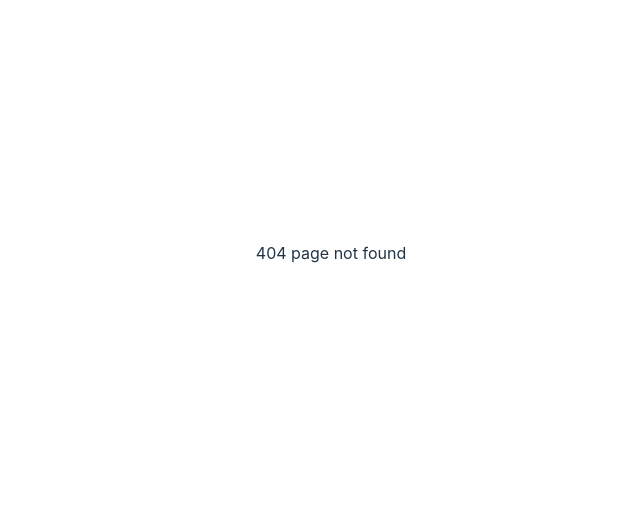
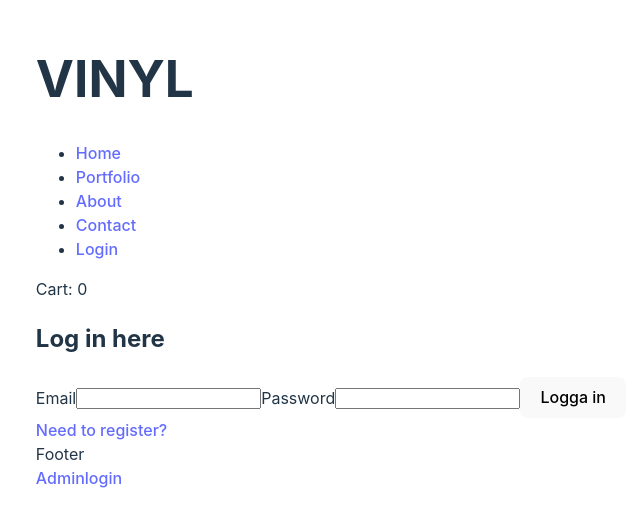
Before and after one commit to jennikaelisson/vinyl-shop, a React (Vite) app in the folder client/: page /login in a window 1280 px wide. Before the commit this address had no page. Shown: the part 147-674 px from the top of the page, without its empty margins (309-949 px from the left). Built offline with nearby package versions, Linux system fonts and the light colour scheme.

Commit message:
cart, customer login & registration done in client

```diff
--- /dev/null
+++ b/client/src/Context/CartContext.tsx
@@ -0,0 +1,70 @@
+import {
+    PropsWithChildren,
+    createContext,
+    useContext,
+    useEffect,
+    useState,
+  } from "react";
+
+  export interface IProduct {
+    id: string;
+    name: string;
+    description: string;
+    images: string[];
+    default_price: {
+      unit_amount: number;
+      id: string;
+    };
+  }
+
+  interface ICartItem {
+    product: IProduct;
+    quantity: number;
+  }
+
+  interface ICartContext {
+    cart: ICartItem[];
+    addToCart: (product: IProduct) => void;
+  }
+
+  const initValues = {
+    cart: [],
+    addToCart: () => {},
+  };
+
+  const CartContext = createContext<ICartContext>(initValues);
+  export const useCart = () => useContext(CartContext);
+
+  const CartProvider = ({ children }: PropsWithChildren) => {
+    const [cart, setCart] = useState<ICartItem[]>(() => {
+      const lSData = localStorage.getItem("cart");
+      return lSData ? JSON.parse(lSData) : [];
+    });
+
+    useEffect(() => {
+      localStorage.setItem("cart", JSON.stringify(cart));
+    }, [cart]);
+
+    const addToCart = (product: IProduct) => {
+      const clonedCart = [...cart];
+
+      const productExists = clonedCart.find(
+        (item) => item.product.id === product.id
+      );
+
+      if (productExists) {
+        productExists.quantity++;
+        setCart(clonedCart);
+      } else {
+        setCart([...cart, { product, quantity: 1 }]);
+      }
+    };
+
+    return (
+      <CartContext.Provider value={{ cart, addToCart }}>
+        {children}
+      </CartContext.Provider>
+    );
+  };
+
+  export default CartProvider;
--- /dev/null
+++ b/client/src/Context/UserContext.tsx
@@ -0,0 +1,41 @@
+import { PropsWithChildren, createContext, useContext, useState } from "react";
+
+interface IUser {
+  username: string;
+  isLoggedIn: boolean;
+}
+
+interface IUserValues {
+    user: IUser | null;
+    loginUser: (username: string) => void;
+    logoutUser: () => void;
+}
+
+const initialValues = {
+    user: null,
+    loginUser: () => {},
+    logoutUser: () => {}
+}
+
+const UserContext = createContext<IUserValues>(initialValues);
+export const useUser = () => useContext(UserContext);
+
+const UserProvider = ({ children }: PropsWithChildren) => {
+  const [user, setUser] = useState<IUser | null>(null);
+
+  const loginUser = (username: string) => {
+    setUser({ username, isLoggedIn: true });
+  };
+
+  const logoutUser = () => {
+    setUser(null);
+  };
+
+  return (
+    <UserContext.Provider value={{ user, loginUser, logoutUser }}>
+      {children}
+    </UserContext.Provider>
+  );
+};
+
+export default UserProvider;
--- a/client/src/Home.tsx
+++ b/client/src/Home.tsx
@@ -1,18 +1,19 @@
 
 import './App.css'
-import OrderList from './components/OrderList'
+import CartProvider from './Context/CartContext'
+// import OrderList from './components/OrderList'
 import ProductList from './components/ProductList'
 
 const Home = () => {
   return (
-    <>
+    <><CartProvider>
   <h2>PRODUCTS</h2>
       <ProductList />
       {/* <h1>ORDERS</h1>
       <OrderList /> */}
 
 
-    </>
+</CartProvider>    </>
   )
 }
 
--- a/client/src/components/Login.tsx
+++ b/client/src/components/AdminLogin.tsx
@@ -3,7 +3,7 @@ import { useState } from "react";
 interface ILoginProps {
 	handleAdminStatus: (value: boolean) => void;
 }
-const Login = ({ handleAdminStatus }: ILoginProps) => {
+const AdminLogin = ({ handleAdminStatus }: ILoginProps) => {
 	const [username, setUsername] = useState("");
 	const [password, setPassword] = useState("");
 	const [error, setError] = useState("");
@@ -65,4 +65,4 @@ const Login = ({ handleAdminStatus }: ILoginProps) => {
 	);
 };
 
-export default Login;
+export default AdminLogin;
--- a/client/src/components/Header.tsx
+++ b/client/src/components/Header.tsx
@@ -1,8 +1,13 @@
+import { useCart } from "../Context/CartContext";
 import Navigation from "./Navigation";
 
 const Header = () => {
+    const {cart} = useCart();
+
     return <div>
-        <h1>VINYL</h1><Navigation /></div>
+        <h1>VINYL</h1><Navigation />
+        <p>Cart: {cart.length}</p>
+        </div>
 }
 
 export default Header;
--- a/client/src/components/Navigation.tsx
+++ b/client/src/components/Navigation.tsx
@@ -15,6 +15,9 @@ const Navigation = () => {
       <li>
         <NavLink to={"/contact"}>Contact</NavLink>
       </li>
+      <li>
+        <NavLink to={"/login"}>Login</NavLink>
+      </li>
     </ul>
   </nav>
     </>
--- a/client/src/main.tsx
+++ b/client/src/main.tsx
@@ -3,10 +3,11 @@ import ReactDOM from 'react-dom/client'
 import './index.css'
 import { RouterProvider } from 'react-router-dom'
 import { router } from './Router.tsx'
+import UserProvider from './Context/UserContext.tsx'
 
 ReactDOM.createRoot(document.getElementById('root')!).render(
-  <React.StrictMode>
+  <React.StrictMode><UserProvider>
     		<RouterProvider router={router}></RouterProvider>
-
+        </UserProvider>
   </React.StrictMode>,
 )
--- a/client/src/pages/Admin.tsx
+++ b/client/src/pages/Admin.tsx
@@ -1,8 +1,8 @@
 import { useState } from "react";
 import AdminAddProducts from "../components/AdminAddProducts";
-import Login from "../components/Login";
 import AdminEditProducts from "../components/AdminEditProduct";
 import OrderList from "../components/OrderList";
+import AdminLogin from "../components/AdminLogin";
 
 const Admin = () => {
   const [admin, setAdmin] = useState(() => localStorage.getItem("admin") !== null);
@@ -46,7 +46,7 @@ const Admin = () => {
               </button>
             </>
           ) : (
-            <Login handleAdminStatus={handleAdminStatus} />
+            <AdminLogin handleAdminStatus={handleAdminStatus} />
           )}
         </div>
       </main>
--- /dev/null
+++ b/client/src/pages/CustomerLogin.tsx
@@ -0,0 +1,69 @@
+import { useState, FormEvent, ChangeEvent } from "react";
+import { Link } from "react-router-dom";
+import { useUser } from "../Context/UserContext";
+
+const CustomerLogin = () => {
+  const { loginUser, logoutUser } = useUser();
+
+  const [emailLoginInput, setEmailLoginInput] = useState("");
+  const [passwordLoginInput, setPasswordLoginInput] = useState("");
+
+  const login = async (e: FormEvent) => {
+    e.preventDefault();
+    const response = await fetch("http://localhost:3000/api/auth/login", {
+      method: "POST",
+      headers: {
+        "Content-type": "application/json",
+      },
+      credentials: "include",
+      body: JSON.stringify({
+        email: emailLoginInput,
+        password: passwordLoginInput,
+      }),
+    });
+    const data = await response.json();
+
+    if (response.status === 200) {
+      loginUser(data);
+    } else {
+      logoutUser();
+    }
+    setEmailLoginInput("");
+    setPasswordLoginInput("");
+  };
+
+  const handleLoginEmailChange = (e: ChangeEvent<HTMLInputElement>) => {
+    setEmailLoginInput(e.target.value);
+  };
+
+  const handleLoginPasswordChange = (e: ChangeEvent<HTMLInputElement>) => {
+    setPasswordLoginInput(e.target.value);
+  };
+
+  return (
+    <>
+      <h2>Log in here</h2>
+      <form onSubmit={login}>
+        <label htmlFor="emailLoginInput">Email</label>
+        <input
+          id="emailLoginInput"
+          value={emailLoginInput}
+          onChange={handleLoginEmailChange}
+        />
+        <label htmlFor="passwordLoginInput">Password</label>
+        <input
+          id="passwordLoginInput"
+          type="password"
+          value={passwordLoginInput}
+          onChange={handleLoginPasswordChange}
+        />
+        <button>Logga in</button>
+      </form>
+      <div>
+        <Link to="/register">Need to register?</Link>
+      </div>
+    </>
+  );
+};
+
+export default CustomerLogin;
--- /dev/null
+++ b/client/src/pages/Register.tsx
@@ -0,0 +1,57 @@
+import { useState, FormEvent, ChangeEvent } from "react";
+
+const CustomerRegister = () => {
+    const [emailInput, setEmailInput] = useState("");
+    const [passwordInput, setPasswordInput] = useState("");
+    const [nameInput, setNameInput] = useState("");
+
+
+    const register = async (e: FormEvent) => {
+        e.preventDefault();
+        const response = await fetch("http://localhost:3000/api/auth/register", { // JETODO vilken url?
+          method: "POST",
+          headers: {
+            "Content-type": "application/json",
+          },
+          body: JSON.stringify({ name: nameInput, email: emailInput, password: passwordInput }),
+        });
+        const data = await response.json();
+        console.log(data);
+
+      };
+
+      const handleNameChange = (e: ChangeEvent<HTMLInputElement>) => {
+        setNameInput(e.target.value);
+      }
+
+      const handleEmailChange = (e: ChangeEvent<HTMLInputElement>) => {
+        setEmailInput(e.target.value);
+      };
+
+      const handlePasswordChange = (e: ChangeEvent<HTMLInputElement>) => {
+        setPasswordInput(e.target.value);
+      };
+
+    return <><form onSubmit={register}>
+    <label htmlFor="">Name</label>
+    <input
+      id="nameInput"
+      value={nameInput}
+      onChange={handleNameChange}
+    />
+    <label htmlFor="emailInput">Email</label>
+    <input
+      id="emailInput"
+      value={emailInput}
+      onChange={handleEmailChange}
+    />
+    <label htmlFor="passwordInput">Password</label>
+    <input
+      id="passwordInput"
+      value={passwordInput}
+      onChange={handlePasswordChange}
+    />
+    <button>Registrera</button>
+  </form></>
+}
+export default CustomerRegister;
```
Also changed, not shown: client/src/Router.tsx (+10 -8 lines), client/src/pages/Confirmation.tsx (added, +49 -0 lines).
